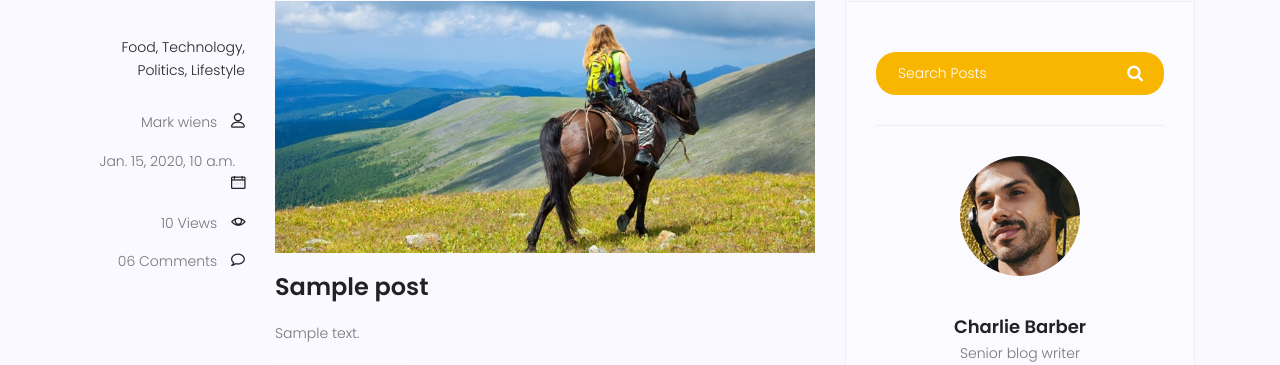
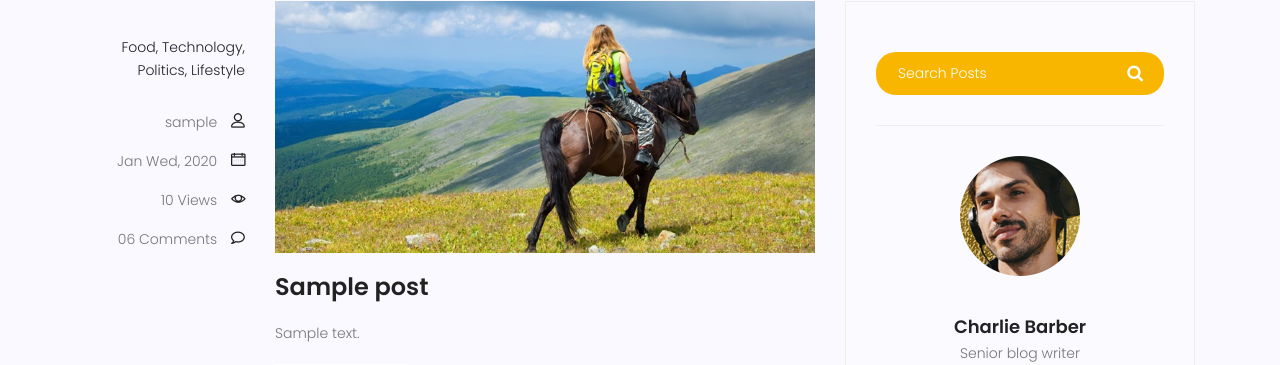
Before and after one commit to wh1tecode/maktabkhooneh, a Django app: page /blog/ in a window 1280 px wide. Shown: the part 1081-1446 px from the top of the page. Run offline with Django 4.2, Linux system fonts and the light colour scheme; tables that the repository leaves empty hold one stand-in row (values such as "Sample post"); some libraries are stand-ins or nearby versions.

Commit message:
Update blog clients

```diff
--- a/templates/blog/blog-home.html
+++ b/templates/blog/blog-home.html
@@ -99,9 +99,9 @@
 							<li><a href="#">Lifestyle</a></li>
 						</ul>
 						<div class="user-details row">
-							<p class="user-name col-lg-12 col-md-12 col-6"><a href="#">Mark wiens</a> <span
+							<p class="user-name col-lg-12 col-md-12 col-6"><a href="#">{{post.author}}</a> <span
 									class="lnr lnr-user"></span></p>
-							<p class="date col-lg-12 col-md-12 col-6"><a href="#">{{post.created_date}}</a> <span
+							<p class="date col-lg-12 col-md-12 col-6"><a href="#">{{post.published_date|date:"M D, Y"}}</a> <span
 									class="lnr lnr-calendar-full"></span></p>
 							<p class="view col-lg-12 col-md-12 col-6"><a href="#">{{post.counted_views}} Views</a> <span
 									class="lnr lnr-eye"></span></p>
--- a/templates/blog/blog-single.html
+++ b/templates/blog/blog-single.html
@@ -40,9 +40,9 @@
 							<li><a href="#">Lifestyle</a></li>
 						</ul>
 						<div class="user-details row">
-							<p class="user-name col-lg-12 col-md-12 col-6"><a href="#">Mark wiens</a> <span
+							<p class="user-name col-lg-12 col-md-12 col-6"><a href="#">{{post.author}}</a> <span
 									class="lnr lnr-user"></span></p>
-							<p class="date col-lg-12 col-md-12 col-6"><a href="#">{{post.published_date}}</a> <span
+							<p class="date col-lg-12 col-md-12 col-6"><a href="#">{{post.published_date|date:"M d, Y" }}</a> <span
 									class="lnr lnr-calendar-full"></span></p>
 							<p class="view col-lg-12 col-md-12 col-6"><a href="#">{{post.counted_views}} Views</a> <span
 									class="lnr lnr-eye"></span></p>
```
